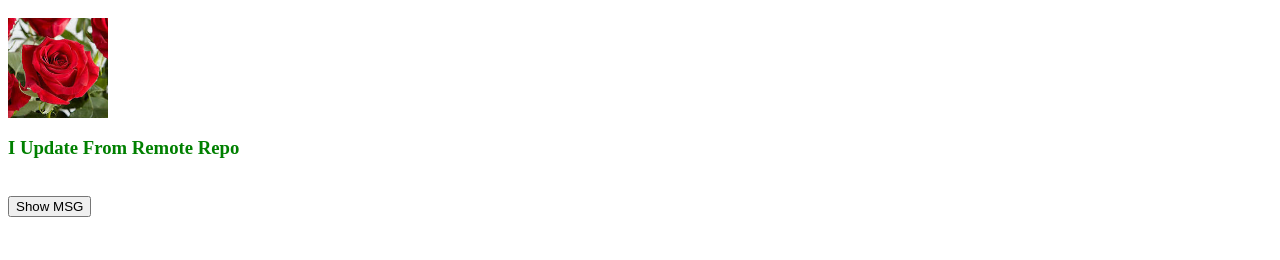
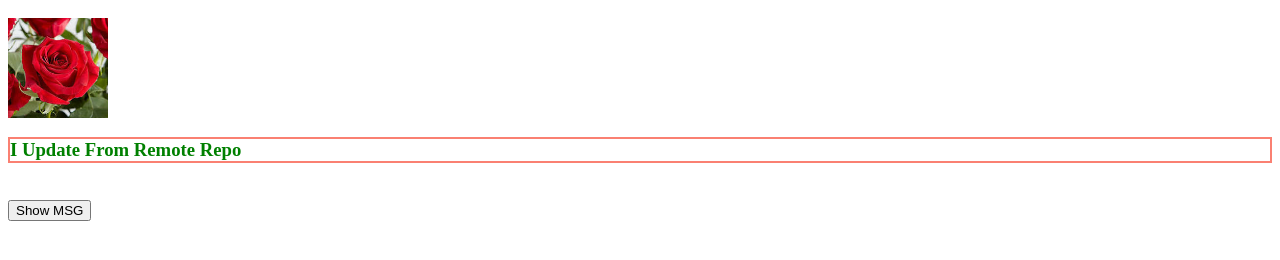
Before and after one commit to NawalZaki/Frontend_BeniSuif, a plain HTML site: page Index.html in a window 1280 px wide. Shown: the part 52-312 px from the top of the page. Drawn offline with Linux system fonts and the light colour scheme.

Commit message:
Update myStyle.css

```diff
--- a/myStyle.css
+++ b/myStyle.css
@@ -6,4 +6,5 @@ h1{
 
 h3{
     color:green;
+    border: 2px solid salmon;
 }
```
